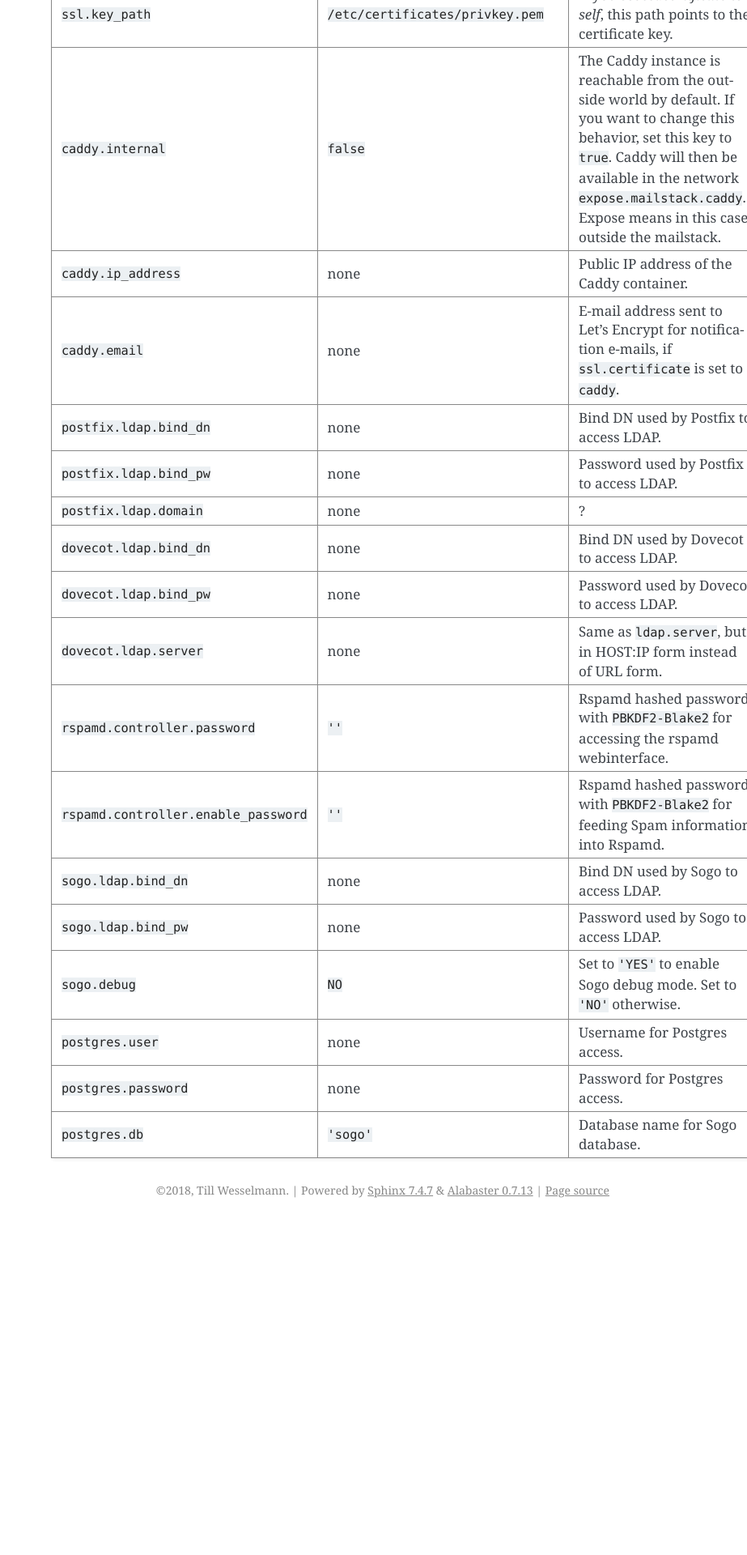
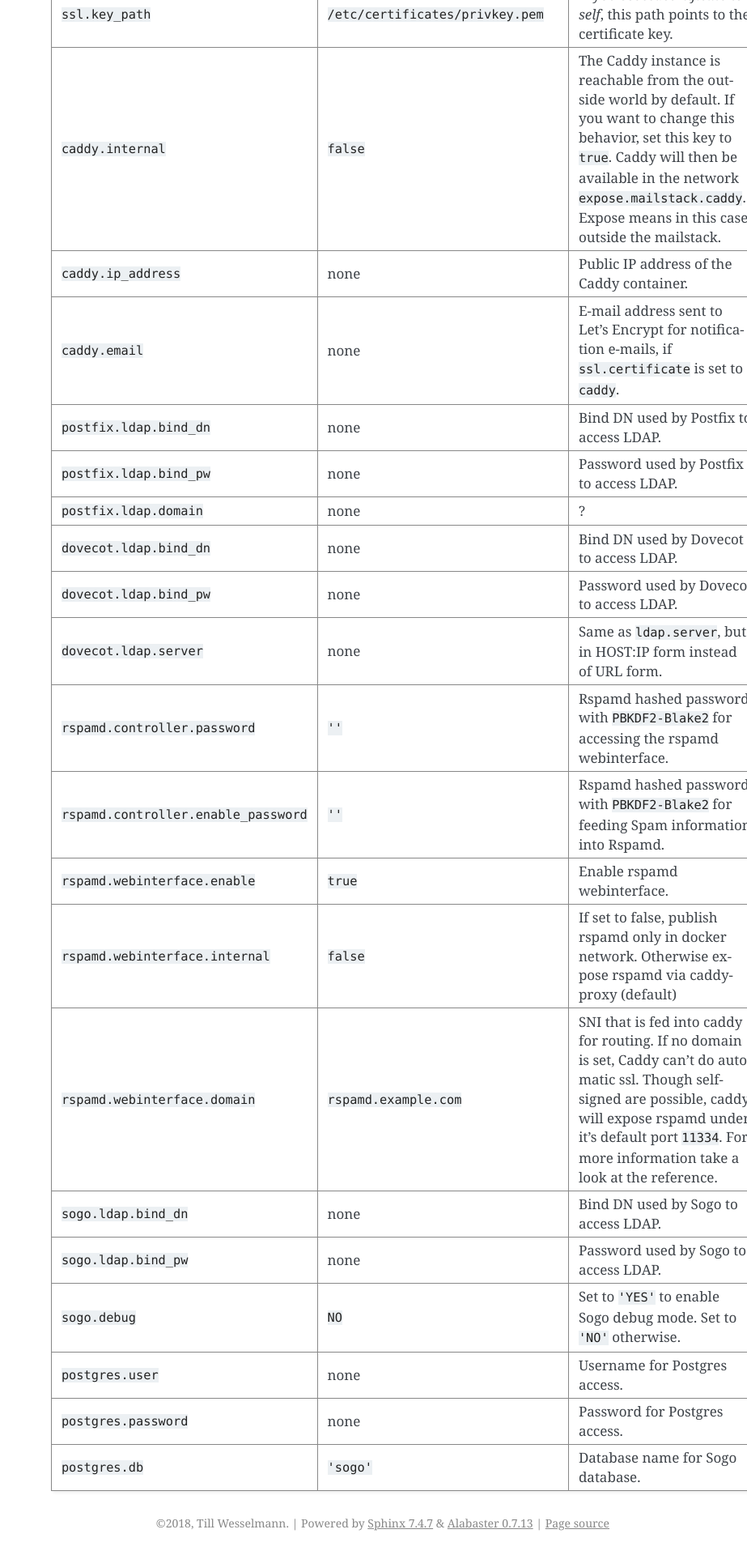
Before and after one commit to thesus/mailstack, a Sphinx documentation site: the page built from docs/source/usage/quickstart.rst, in a window 1280 px wide. Shown: the part 1609-3529 px from the top of the page at 81% size, without its empty margins (357-1280 px from the left). Built offline with Sphinx 7.4.7, drawn with Linux system fonts in a browser that asks for light colours; before the commit the page ends 3118 px from its top, so only the background shows below that.

Commit message:
Renaming publish on rspamd to internal to unify caddys and rspamds configuration. It should be less confusing now.

```diff
--- a/docs/source/conf.py
+++ b/docs/source/conf.py
@@ -40,6 +40,7 @@
 # ones.
 extensions = [
     'sphinx.ext.todo',
+    'sphinx.ext.graphviz'
 ]
 
 # Add any paths that contain templates here, relative to this directory.
@@ -69,6 +70,9 @@
 # The name of the Pygments (syntax highlighting) style to use.
 pygments_style = 'sphinx'
 
+# Graphviz options
+
+graphviz_output_format = 'svg'
 
 # -- Options for HTML output -------------------------------------------------
 
--- a/docs/source/usage/quickstart.rst
+++ b/docs/source/usage/quickstart.rst
@@ -36,60 +36,72 @@
 Settings overview
 =================
 
-+---------------------------------------+--------------------------------------+----------------------------------------------------------------------------------------------------------------------+
-| Setting                               | Default                              | Description                                                                                                          |
-+---------------------------------------+--------------------------------------+----------------------------------------------------------------------------------------------------------------------+
-| ``domain``                            | none                                 | Sets Postfix' ``myorigin``, ``mydomain``, ``virtual_mailbox_domains``, and SoGo's ``mail_domain`` to this value.     |
-|                                       |                                      | Set this to the domain you are going to setup e-mail services for.                                                   |
-+---------------------------------------+--------------------------------------+----------------------------------------------------------------------------------------------------------------------+
-| ``address``                           | none                                 | Used as an external domain for your SoGo webinterface. if ``exposed`` is true and Caddy is supposed to handle        |
-|                                       |                                      | certificates, this address has to be publicly known and the A (or AAAA) record has to point to an IP address where   |
-|                                       |                                      | port 80 and 443 are forwarded to the Caddy container.                                                                |
-+---------------------------------------+--------------------------------------+----------------------------------------------------------------------------------------------------------------------+
-| ``ldap.search_base``                  | ``ou=People,dc=example,dc=com``      | User objects will be searched within this LDAP node.                                                                 |
-+---------------------------------------+--------------------------------------+----------------------------------------------------------------------------------------------------------------------+
-| ``ldap.server``                       | ``ldap://ldap:389``                  | URL of the LDAP server used for authentication.                                                                      |
-+---------------------------------------+--------------------------------------+----------------------------------------------------------------------------------------------------------------------+
-| ``ssl.certificate``                   | ``caddy``                            | Set this to ``caddy`` if you want Caddy to take care of certificates with Let's Encrypt. Set this to ``self``        |
-|                                       |                                      | if you will take care of getting certificates yourself. Set this to `none` if you are not going to use TLS.          |
-+---------------------------------------+--------------------------------------+----------------------------------------------------------------------------------------------------------------------+
-| ``ssl.cert_path``                     | ``/etc/certificates/fullchain.pem``  | If you set `ssl.certificate` to `self`, this path points to the certificate file.                                    |
-+---------------------------------------+--------------------------------------+----------------------------------------------------------------------------------------------------------------------+
-| ``ssl.key_path``                      | ``/etc/certificates/privkey.pem``    | If you set `ssl.certificate` to `self`, this path points to the certificate key.                                     |
-+---------------------------------------+--------------------------------------+----------------------------------------------------------------------------------------------------------------------+
-| ``caddy.internal``                    | ``false``                            | The Caddy instance is reachable from the outside world by default. If you want to change this behavior, set this     |
-|                                       |                                      | key to ``true``. Caddy will then be available in the network ``expose.mailstack.caddy``.                             |
-|                                       |                                      | Expose means in this case outside the mailstack.                                                                     |
-+---------------------------------------+--------------------------------------+----------------------------------------------------------------------------------------------------------------------+
-| ``caddy.ip_address``                  | none                                 | Public IP address of the Caddy container.                                                                            |
-+---------------------------------------+--------------------------------------+----------------------------------------------------------------------------------------------------------------------+
-| ``caddy.email``                       | none                                 | E-mail address sent to Let's Encrypt for notification e-mails, if ``ssl.certificate`` is set to ``caddy``.           |
-+---------------------------------------+--------------------------------------+----------------------------------------------------------------------------------------------------------------------+
-| ``postfix.ldap.bind_dn``              | none                                 | Bind DN used by Postfix to access LDAP.                                                                              |
-+---------------------------------------+--------------------------------------+----------------------------------------------------------------------------------------------------------------------+
-| ``postfix.ldap.bind_pw``              | none                                 | Password used by Postfix to access LDAP.                                                                             |
-+---------------------------------------+--------------------------------------+----------------------------------------------------------------------------------------------------------------------+
-| ``postfix.ldap.domain``               | none                                 | ?                                                                                                                    |
-+---------------------------------------+--------------------------------------+----------------------------------------------------------------------------------------------------------------------+
-| ``dovecot.ldap.bind_dn``              | none                                 | Bind DN used by Dovecot to access LDAP.                                                                              |
-+---------------------------------------+--------------------------------------+----------------------------------------------------------------------------------------------------------------------+
-| ``dovecot.ldap.bind_pw``              | none                                 | Password used by Dovecot to access LDAP.                                                                             |
-+---------------------------------------+--------------------------------------+----------------------------------------------------------------------------------------------------------------------+
-| ``dovecot.ldap.server``               | none                                 | Same as ``ldap.server``, but in HOST:IP form instead of URL form.                                                    |
-+---------------------------------------+--------------------------------------+----------------------------------------------------------------------------------------------------------------------+
-| ``rspamd.controller.password``        | ``''``                               | Rspamd hashed password with ``PBKDF2-Blake2`` for accessing the rspamd webinterface.                                 |
-+---------------------------------------+--------------------------------------+----------------------------------------------------------------------------------------------------------------------+
-| ``rspamd.controller.enable_password`` | ``''``                               | Rspamd hashed password with ``PBKDF2-Blake2`` for feeding Spam information into Rspamd.                              |
-+---------------------------------------+--------------------------------------+----------------------------------------------------------------------------------------------------------------------+
-| ``sogo.ldap.bind_dn``                 | none                                 | Bind DN used by Sogo to access LDAP.                                                                                 |
-+---------------------------------------+--------------------------------------+----------------------------------------------------------------------------------------------------------------------+
-| ``sogo.ldap.bind_pw``                 | none                                 | Password used by Sogo to access LDAP.                                                                                |
-+---------------------------------------+--------------------------------------+----------------------------------------------------------------------------------------------------------------------+
-| ``sogo.debug``                        | ``NO``                               | Set to ``'YES'`` to enable Sogo debug mode. Set to ``'NO'`` otherwise.                                               |
-+---------------------------------------+--------------------------------------+----------------------------------------------------------------------------------------------------------------------+
-| ``postgres.user``                     | none                                 | Username for Postgres access.                                                                                        |
-+---------------------------------------+--------------------------------------+----------------------------------------------------------------------------------------------------------------------+
-| ``postgres.password``                 | none                                 | Password for Postgres access.                                                                                        |
-+---------------------------------------+--------------------------------------+----------------------------------------------------------------------------------------------------------------------+
-| ``postgres.db``                       | ``'sogo'``                           | Database name for Sogo database.                                                                                     |
-+---------------------------------------+--------------------------------------+----------------------------------------------------------------------------------------------------------------------+
+
+.. table::
+  :align: center
+
+  +---------------------------------------+-------------------------------------+--------------------------------------------------------------------------------------------------------------------+
+  | Setting                               | Default                             | Description                                                                                                        |
+  +---------------------------------------+-------------------------------------+--------------------------------------------------------------------------------------------------------------------+
+  | ``domain``                            | none                                | Sets Postfix' ``myorigin``, ``mydomain``, ``virtual_mailbox_domains``, and SoGo's ``mail_domain`` to this value.   |
+  |                                       |                                     | Set this to the domain you are going to setup e-mail services for.                                                 |
+  +---------------------------------------+-------------------------------------+--------------------------------------------------------------------------------------------------------------------+
+  | ``address``                           | none                                | Used as an external domain for your SoGo webinterface. if ``exposed`` is true and Caddy is supposed to handle      |
+  |                                       |                                     | certificates, this address has to be publicly known and the A (or AAAA) record has to point to an IP address where |
+  |                                       |                                     | port 80 and 443 are forwarded to the Caddy container.                                                              |
+  +---------------------------------------+-------------------------------------+--------------------------------------------------------------------------------------------------------------------+
+  | ``ldap.search_base``                  | ``ou=People,dc=example,dc=com``     | User objects will be searched within this LDAP node.                                                               |
+  +---------------------------------------+-------------------------------------+--------------------------------------------------------------------------------------------------------------------+
+  | ``ldap.server``                       | ``ldap://ldap:389``                 | URL of the LDAP server used for authentication.                                                                    |
+  +---------------------------------------+-------------------------------------+--------------------------------------------------------------------------------------------------------------------+
+  | ``ssl.certificate``                   | ``caddy``                           | Set this to ``caddy`` if you want Caddy to take care of certificates with Let's Encrypt. Set this to ``self``      |
+  |                                       |                                     | if you will take care of getting certificates yourself. Set this to `none` if you are not going to use TLS.        |
+  +---------------------------------------+-------------------------------------+--------------------------------------------------------------------------------------------------------------------+
+  | ``ssl.cert_path``                     | ``/etc/certificates/fullchain.pem`` | If you set `ssl.certificate` to `self`, this path points to the certificate file.                                  |
+  +---------------------------------------+-------------------------------------+--------------------------------------------------------------------------------------------------------------------+
+  | ``ssl.key_path``                      | ``/etc/certificates/privkey.pem``   | If you set `ssl.certificate` to `self`, this path points to the certificate key.                                   |
+  +---------------------------------------+-------------------------------------+--------------------------------------------------------------------------------------------------------------------+
+  | ``caddy.internal``                    | ``false``                           | The Caddy instance is reachable from the outside world by default. If you want to change this behavior, set this   |
+  |                                       |                                     | key to ``true``. Caddy will then be available in the network ``expose.mailstack.caddy``.                           |
+  |                                       |                                     | Expose means in this case outside the mailstack.                                                                   |
+  +---------------------------------------+-------------------------------------+--------------------------------------------------------------------------------------------------------------------+
+  | ``caddy.ip_address``                  | none                                | Public IP address of the Caddy container.                                                                          |
+  +---------------------------------------+-------------------------------------+--------------------------------------------------------------------------------------------------------------------+
+  | ``caddy.email``                       | none                                | E-mail address sent to Let's Encrypt for notification e-mails, if ``ssl.certificate`` is set to ``caddy``.         |
+  +---------------------------------------+-------------------------------------+--------------------------------------------------------------------------------------------------------------------+
+  | ``postfix.ldap.bind_dn``              | none                                | Bind DN used by Postfix to access LDAP.                                                                            |
+  +---------------------------------------+-------------------------------------+--------------------------------------------------------------------------------------------------------------------+
+  | ``postfix.ldap.bind_pw``              | none                                | Password used by Postfix to access LDAP.                                                                           |
+  +---------------------------------------+-------------------------------------+--------------------------------------------------------------------------------------------------------------------+
+  | ``postfix.ldap.domain``               | none                                | ?                                                                                                                  |
+  +---------------------------------------+-------------------------------------+--------------------------------------------------------------------------------------------------------------------+
+  | ``dovecot.ldap.bind_dn``              | none                                | Bind DN used by Dovecot to access LDAP.                                                                            |
+  +---------------------------------------+-------------------------------------+--------------------------------------------------------------------------------------------------------------------+
+  | ``dovecot.ldap.bind_pw``              | none                                | Password used by Dovecot to access LDAP.                                                                           |
+  +---------------------------------------+-------------------------------------+--------------------------------------------------------------------------------------------------------------------+
+  | ``dovecot.ldap.server``               | none                                | Same as ``ldap.server``, but in HOST:IP form instead of URL form.                                                  |
+  +---------------------------------------+-------------------------------------+--------------------------------------------------------------------------------------------------------------------+
+  | ``rspamd.controller.password``        | ``''``                              | Rspamd hashed password with ``PBKDF2-Blake2`` for accessing the rspamd webinterface.                               |
+  +---------------------------------------+-------------------------------------+--------------------------------------------------------------------------------------------------------------------+
+  | ``rspamd.controller.enable_password`` | ``''``                              | Rspamd hashed password with ``PBKDF2-Blake2`` for feeding Spam information into Rspamd.                            |
+  +---------------------------------------+-------------------------------------+--------------------------------------------------------------------------------------------------------------------+
+  | ``rspamd.webinterface.enable``        | ``true``                            | Enable rspamd webinterface.                                                                                        |
+  +---------------------------------------+-------------------------------------+--------------------------------------------------------------------------------------------------------------------+
+  | ``rspamd.webinterface.internal``      | ``false``                           | If set to false, publish rspamd only in docker network. Otherwise expose rspamd via caddy-proxy (default)          |
+  +---------------------------------------+-------------------------------------+--------------------------------------------------------------------------------------------------------------------+
+  | ``rspamd.webinterface.domain``        | ``rspamd.example.com``              | SNI that is fed into caddy for routing. If no domain is set, Caddy can't do automatic ssl. Though self-signed      |
+  |                                       |                                     | are possible, caddy will expose rspamd under it's default port ``11334``. For more information take a look at the  |
+  |                                       |                                     | reference.                                                                                                         |
+  +---------------------------------------+-------------------------------------+--------------------------------------------------------------------------------------------------------------------+
+  | ``sogo.ldap.bind_dn``                 | none                                | Bind DN used by Sogo to access LDAP.                                                                               |
+  +---------------------------------------+-------------------------------------+--------------------------------------------------------------------------------------------------------------------+
+  | ``sogo.ldap.bind_pw``                 | none                                | Password used by Sogo to access LDAP.                                                                              |
+  +---------------------------------------+-------------------------------------+--------------------------------------------------------------------------------------------------------------------+
+  | ``sogo.debug``                        | ``NO``                              | Set to ``'YES'`` to enable Sogo debug mode. Set to ``'NO'`` otherwise.                                             |
+  +---------------------------------------+-------------------------------------+--------------------------------------------------------------------------------------------------------------------+
+  | ``postgres.user``                     | none                                | Username for Postgres access.                                                                                      |
+  +---------------------------------------+-------------------------------------+--------------------------------------------------------------------------------------------------------------------+
+  | ``postgres.password``                 | none                                | Password for Postgres access.                                                                                      |
+  +---------------------------------------+-------------------------------------+--------------------------------------------------------------------------------------------------------------------+
+  | ``postgres.db``                       | ``'sogo'``                          | Database name for Sogo database.                                                                                   |
+  +---------------------------------------+-------------------------------------+--------------------------------------------------------------------------------------------------------------------+
--- a/meta-config.yml
+++ b/meta-config.yml
@@ -49,7 +49,7 @@
         enable_password: none
       webinterface:
         enable: true
-        publish: false
+        internal: false
         domain: rspamd.example.com
     comment: Rspamd settings
 
```
Also changed, not shown: docker-compose.template.yml (+7 -9 lines), docs/source/usage/reference.rst (+4 -3 lines).
